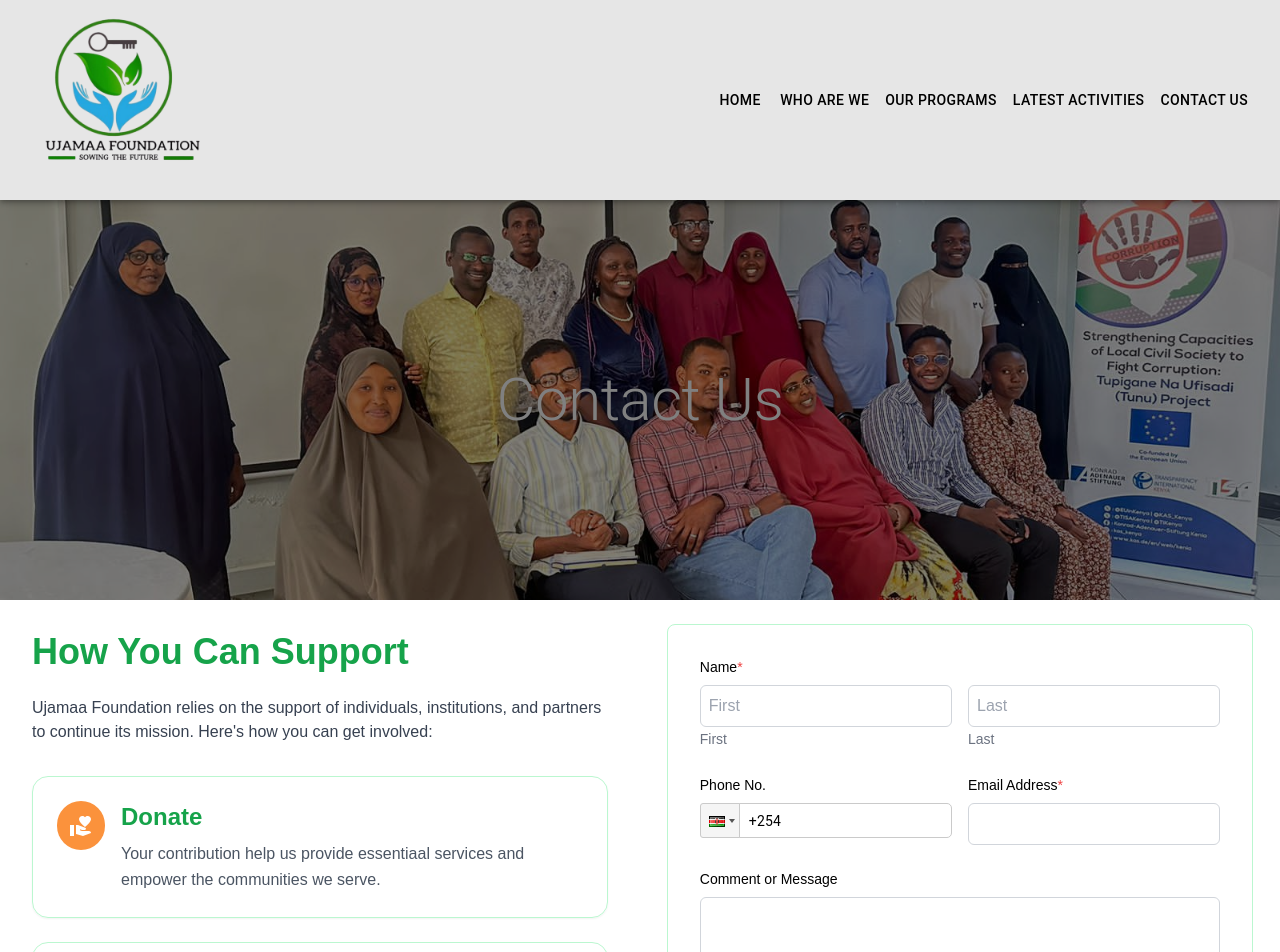
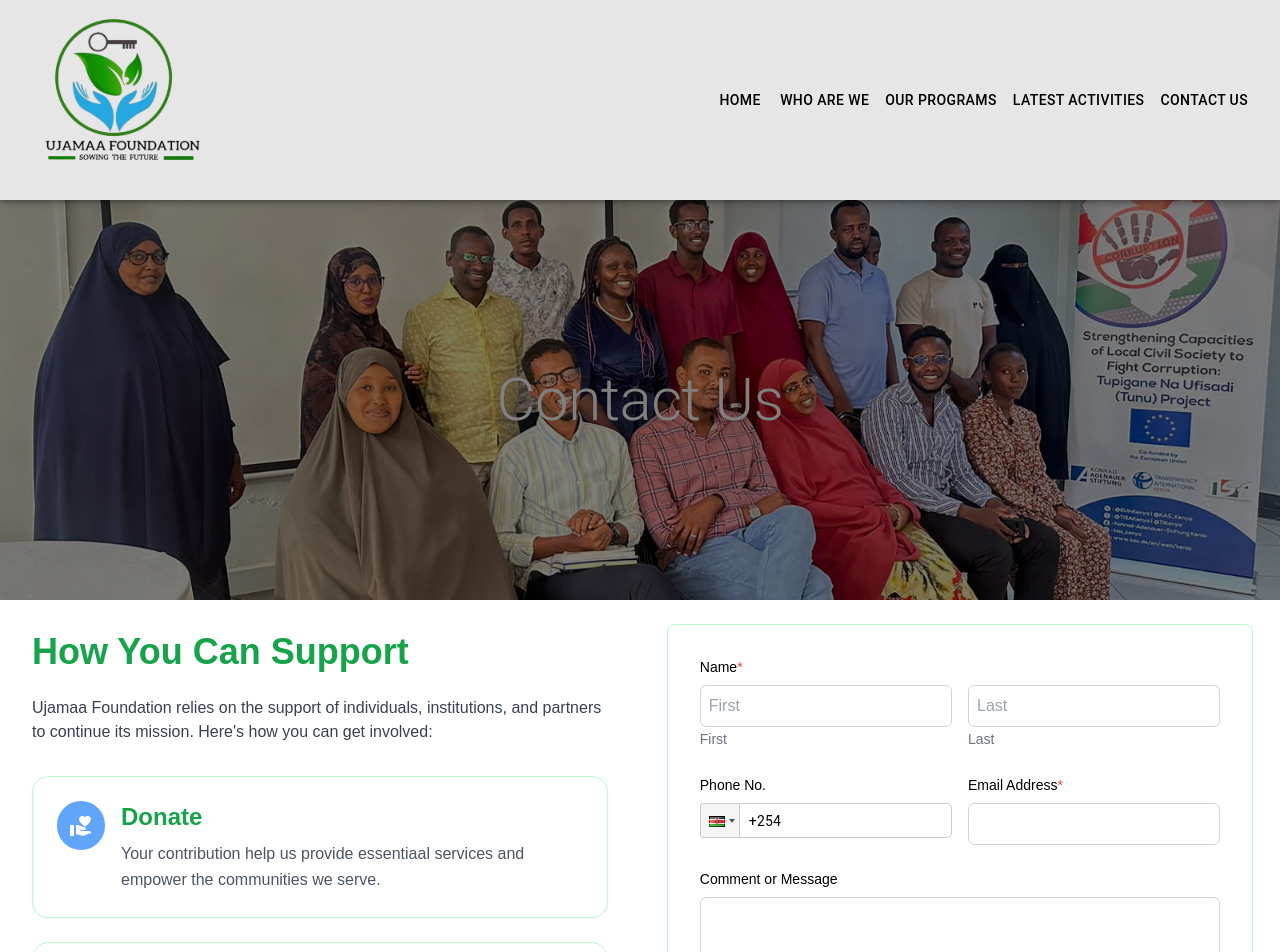
Before and after one commit to ahmednule/Ujamaa-Foundation, a Next.js app: page /contact-us in a window 1280 px wide. Shown: the top 952 px of the page. Built offline with nearby package versions, Linux system fonts and the light colour scheme.

Commit message:
fetaure: for consitency, changed the colosr of the ui just to match the overal logo the client hadsent

```diff
--- a/src/components/ui/HowtoSupport.jsx
+++ b/src/components/ui/HowtoSupport.jsx
@@ -20,7 +20,7 @@
             key={index}
             className="border border-green-200 rounded-2xl p-6 flex items-start gap-4 shadow-sm hover:shadow-md transition-shadow"
           >
-            <div className="p-3 bg-orange-400 rounded-full text-white">
+            <div className="p-3 bg-blue-400 rounded-full text-white">
               {item.icon}
             </div>
 
```
